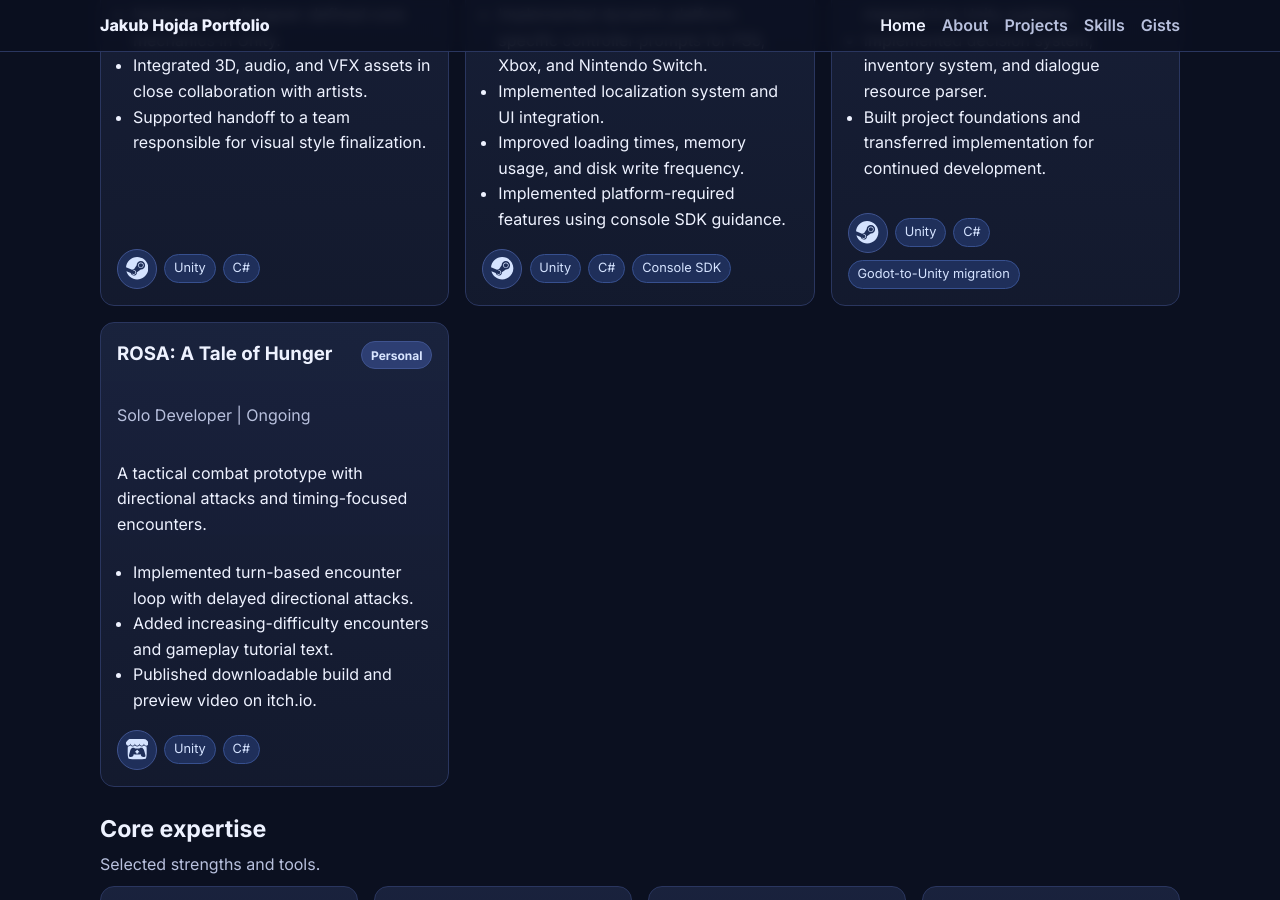
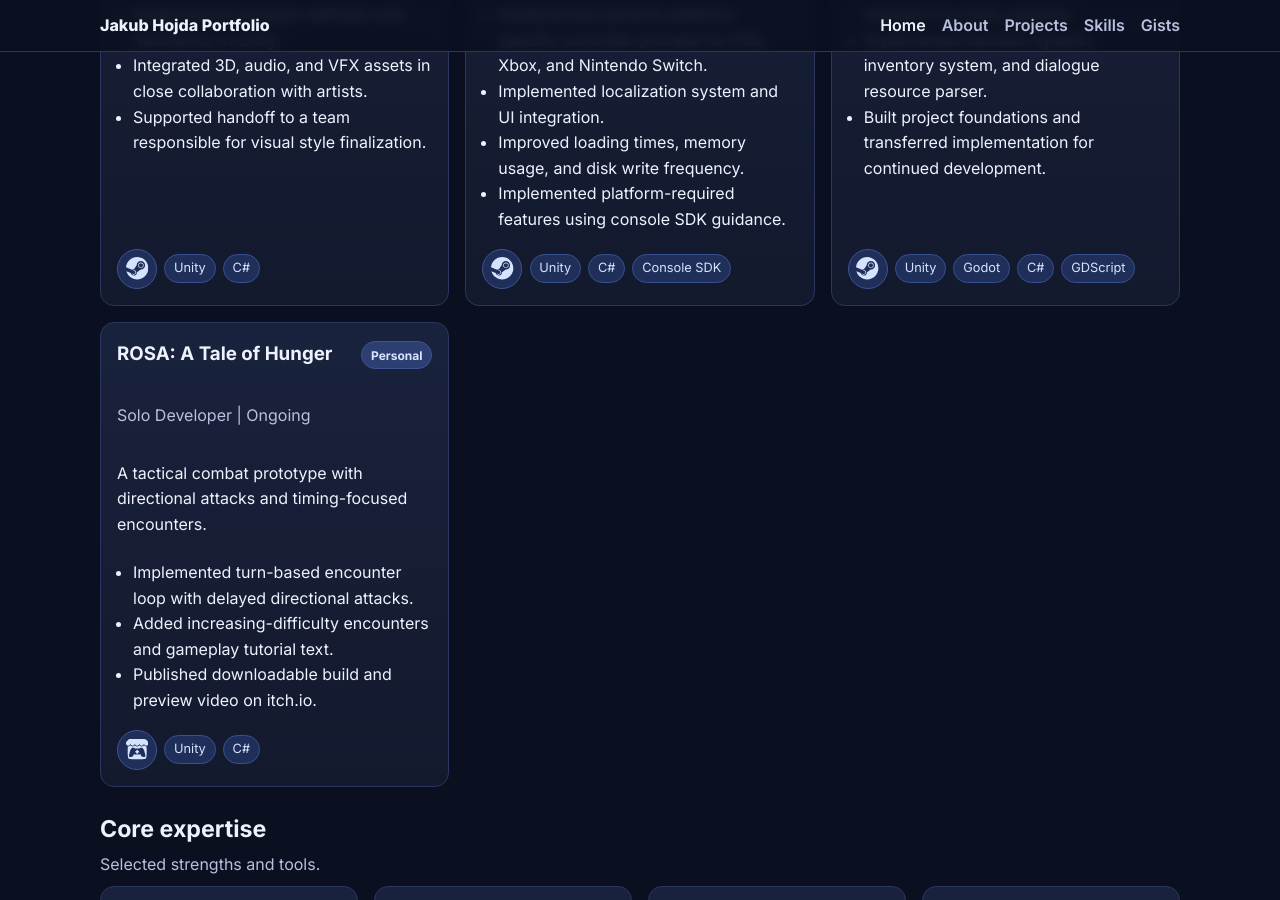
Before and after one commit to SiogunJH/siogunjh.github.io, a Jekyll site: the page built from index.md, in a window 1280 px wide and 900 px high, scrolled down 1070 px. Built offline with Jekyll 4.4.1, drawn with Linux system fonts in a browser that asks for light colours.

Commit message:
Update projects.yml

```diff
--- a/_data/projects.yml
+++ b/_data/projects.yml
@@ -59,8 +59,9 @@
     - Built project foundations and transferred implementation for continued development.
   tech_stack:
     - Unity
+    - Godot
     - C#
-    - Godot-to-Unity migration
+    - GDScript
   platforms:
     - Console target
   links:
```
